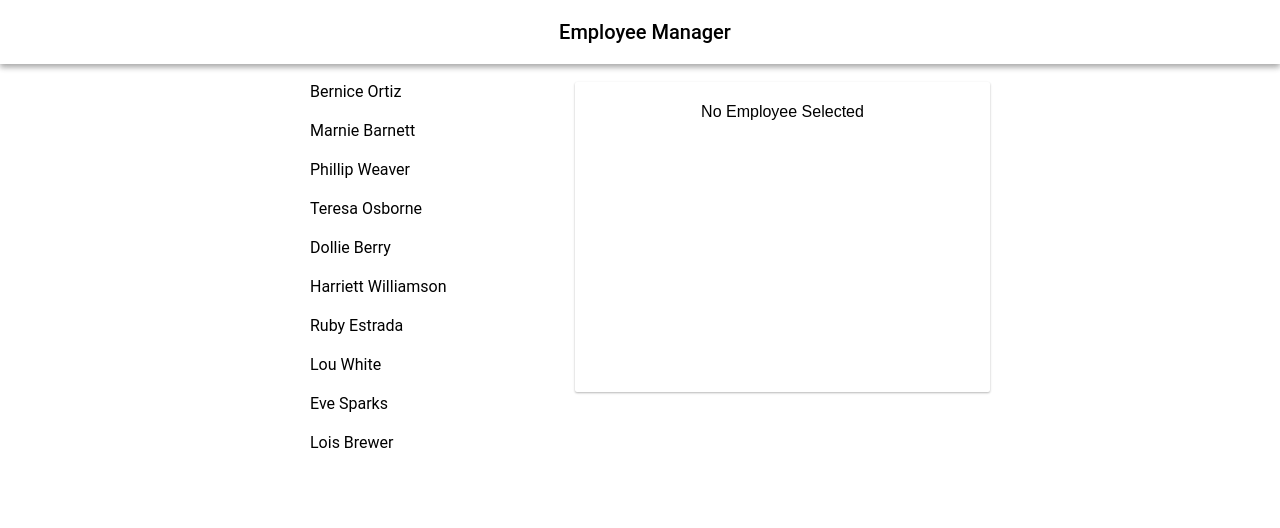
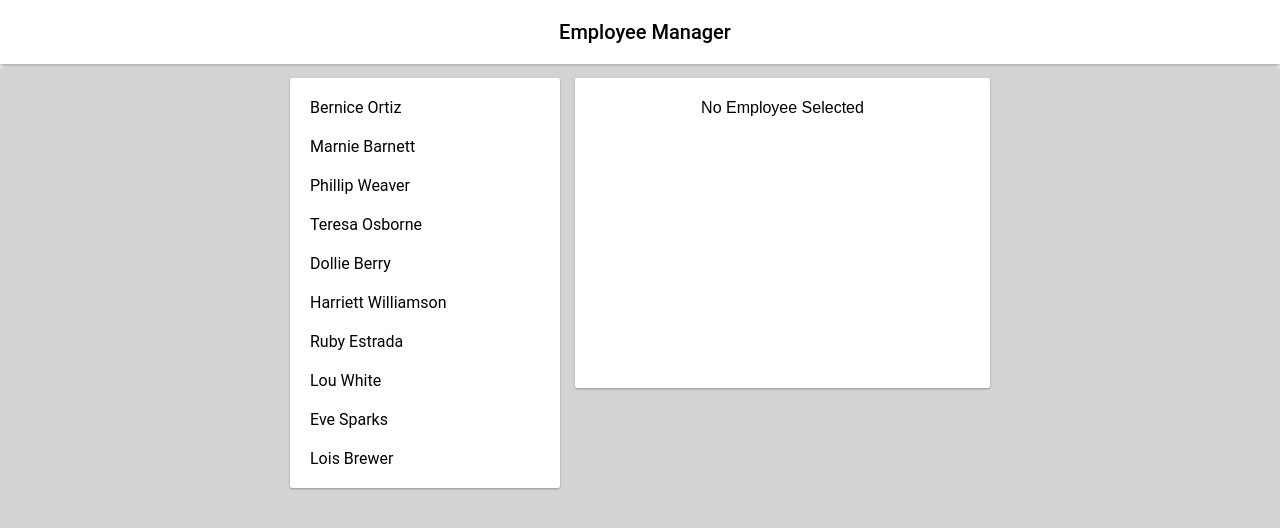
Before and after one commit to devlemire/employee-list, a React (Create React App) app: page / in a window 1280 px wide. Shown: the top 528 px of the page. Built offline with nearby package versions, Linux system fonts and the light colour scheme.

Commit message:
JL solution - Update css.

```diff
--- a/src/index.css
+++ b/src/index.css
@@ -14,7 +14,7 @@ body {
   height: 64px;
   background-color: #ffffff;
   box-shadow: 0 3px 6px 0 rgba(0, 0, 0, 0.16), 0 3px 6px 0 rgba(0, 0, 0, 0.23);
-  margin-bottom: 8px;
+  margin-bottom: 4px;
   display: flex;
   align-items: center;
   justify-content: center;
@@ -25,34 +25,32 @@ body {
   height: 300px;
   border-radius: 2px;
   background-color: #ffffff;
-  background-color: var(--white);
   box-shadow: 0 1px 3px 0 rgba(0, 0, 0, 0.1), 0 1px 2px 0 rgba(0, 0, 0, 0.2);
-  /*margin: 8px*/
   margin: 10px 0px;
   padding: 5px;
 }
 
 .listContainer {
-  width: 265px;
-  height: 48px;
-  background-color: #f2f2f2;
-  background-color: var(--white-four);
-  list-style: none;
-  padding: 0px 10px;
-  margin: 0px 0px;
+    width: 250px;
+    background-color: #ffffff;
+    list-style: none;
+    padding: 10px 10px;
+    margin: 0px 0px;
+    margin-right: 15px;
+    margin-top: 10px;
+    border-radius: 2px;
+    box-shadow: 0 1px 3px 0 rgba(0, 0, 0, 0.1), 0 1px 2px 0 rgba(0, 0, 0, 0.2);
 }
 
 .listContainer:hover {
-  width: 265px;
-  height: 48px;
-  background-color: #e4e4e4;
-  background-color: var(--white-two);
   cursor: pointer;
 }
 
 .main-container {
   display: flex;
   justify-content: center;
+  height: calc(100vh - 68px);
+  background: lightgray;
 }
 
 /* Buttons */
```
